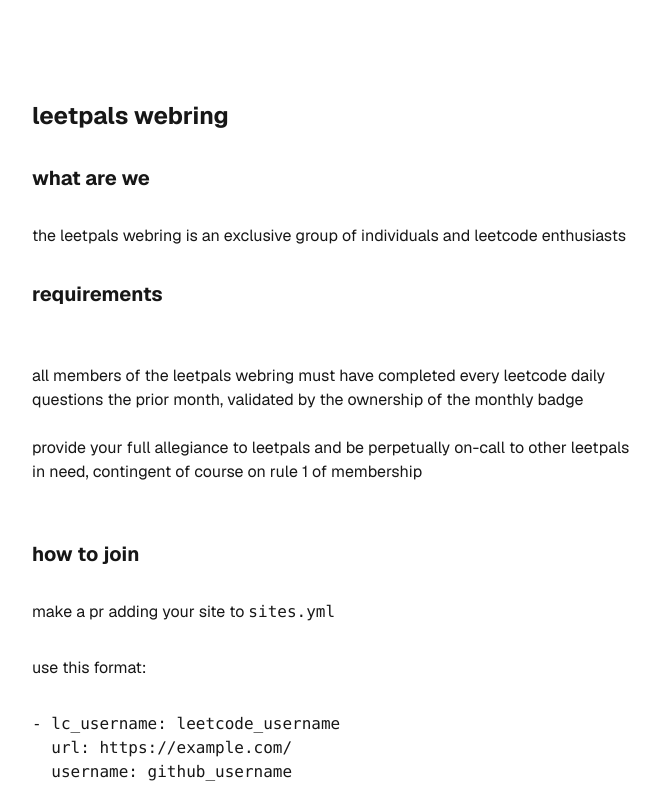
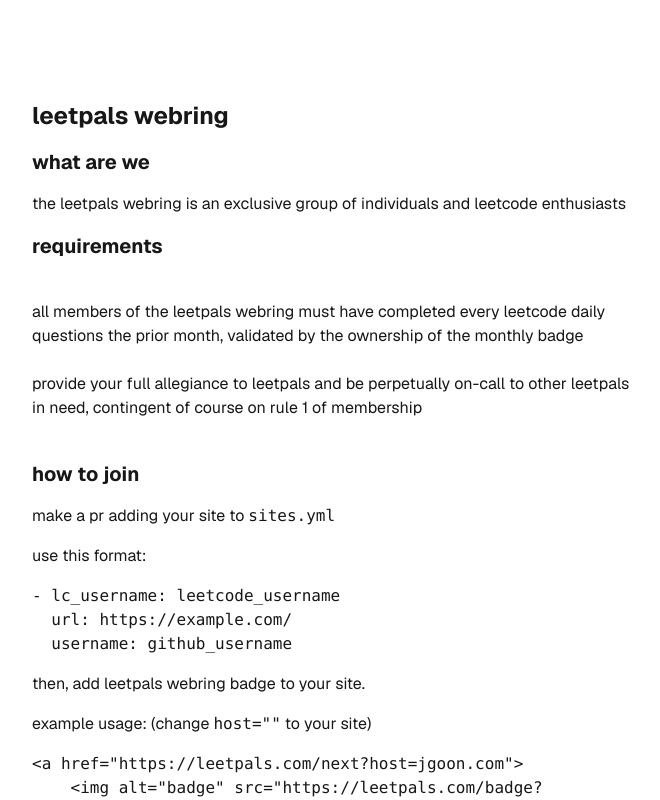
Before and after one commit to Jish2/leetpals, a Next.js app: page / in a window 1280 px wide. Shown: the top 800 px of the page, without its empty margins (308-968 px from the left). Built offline with nearby package versions, Linux system fonts and the light colour scheme.

Commit message:
style: update gap

```diff
--- a/src/app/page.tsx
+++ b/src/app/page.tsx
@@ -5,7 +5,7 @@
 export default function Home() {
 	return (
 		<div className="grid grid-rows-[20px_1fr_20px] items-center justify-items-center min-h-screen gap-16 font-[family-name:var(--font-geist-sans)] max-w-[600px] w-[600px] whitespace-pre-wrap break-words">
-			<main className="flex flex-col gap-[32px] row-start-2 items-center sm:items-start w-[600px] whitespace-pre-wrap break-words">
+			<main className="flex flex-col gap-4 row-start-2 items-center sm:items-start w-[600px] whitespace-pre-wrap break-words">
 				<Readme />
 
 				<div className="flex gap-4 items-center flex-col sm:flex-row">
```
